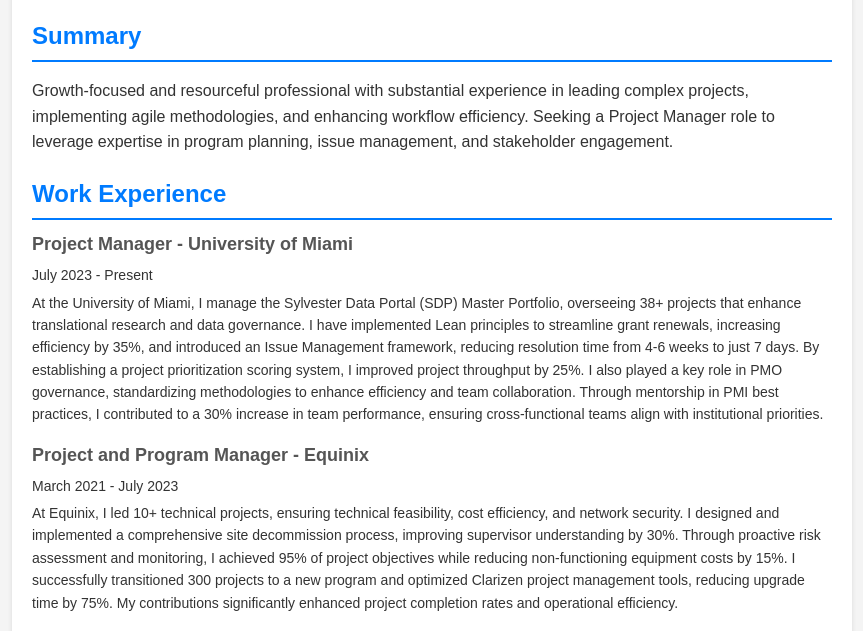
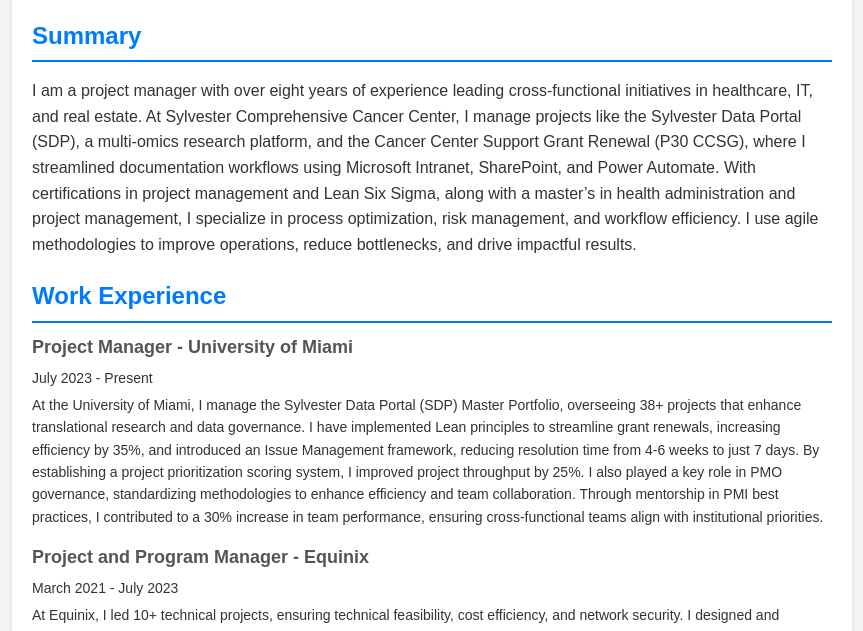
Before and after one commit to Franklinsotolongo/myResume, a plain HTML site: page index.html in a window 1280 px wide. Shown: the part 124-755 px from the top of the page, without its empty margins (208-1071 px from the left). Drawn offline with Linux system fonts and the light colour scheme.

Commit message:
update resume summary statement

```diff
--- a/index.html
+++ b/index.html
@@ -90,7 +90,7 @@
             <section class="section">
                 <h2>Summary</h2>
                 <p>
-                    Growth-focused and resourceful professional with substantial experience in leading complex projects, implementing agile methodologies, and enhancing workflow efficiency. Seeking a Project Manager role to leverage expertise in program planning, issue management, and stakeholder engagement.
+                    I am a project manager with over eight years of experience leading cross-functional initiatives in healthcare, IT, and real estate. At Sylvester Comprehensive Cancer Center, I manage projects like the Sylvester Data Portal (SDP), a multi-omics research platform, and the Cancer Center Support Grant Renewal (P30 CCSG), where I streamlined documentation workflows using Microsoft Intranet, SharePoint, and Power Automate.  With certifications in project management and Lean Six Sigma, along with a master’s in health administration and project management, I specialize in process optimization, risk management, and workflow efficiency. I use agile methodologies to improve operations, reduce bottlenecks, and drive impactful results.
                 </p>
             </section>
             <section class="section">
```
